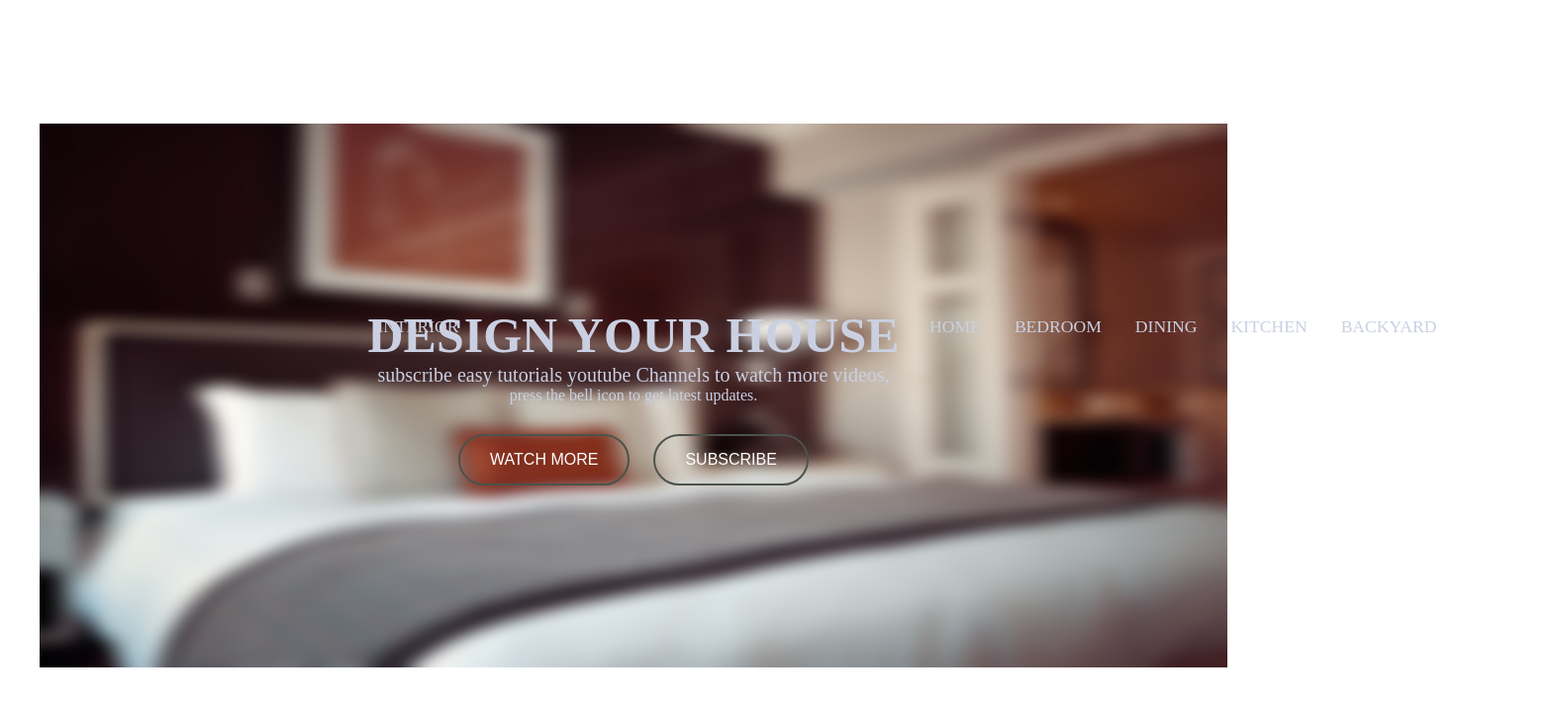
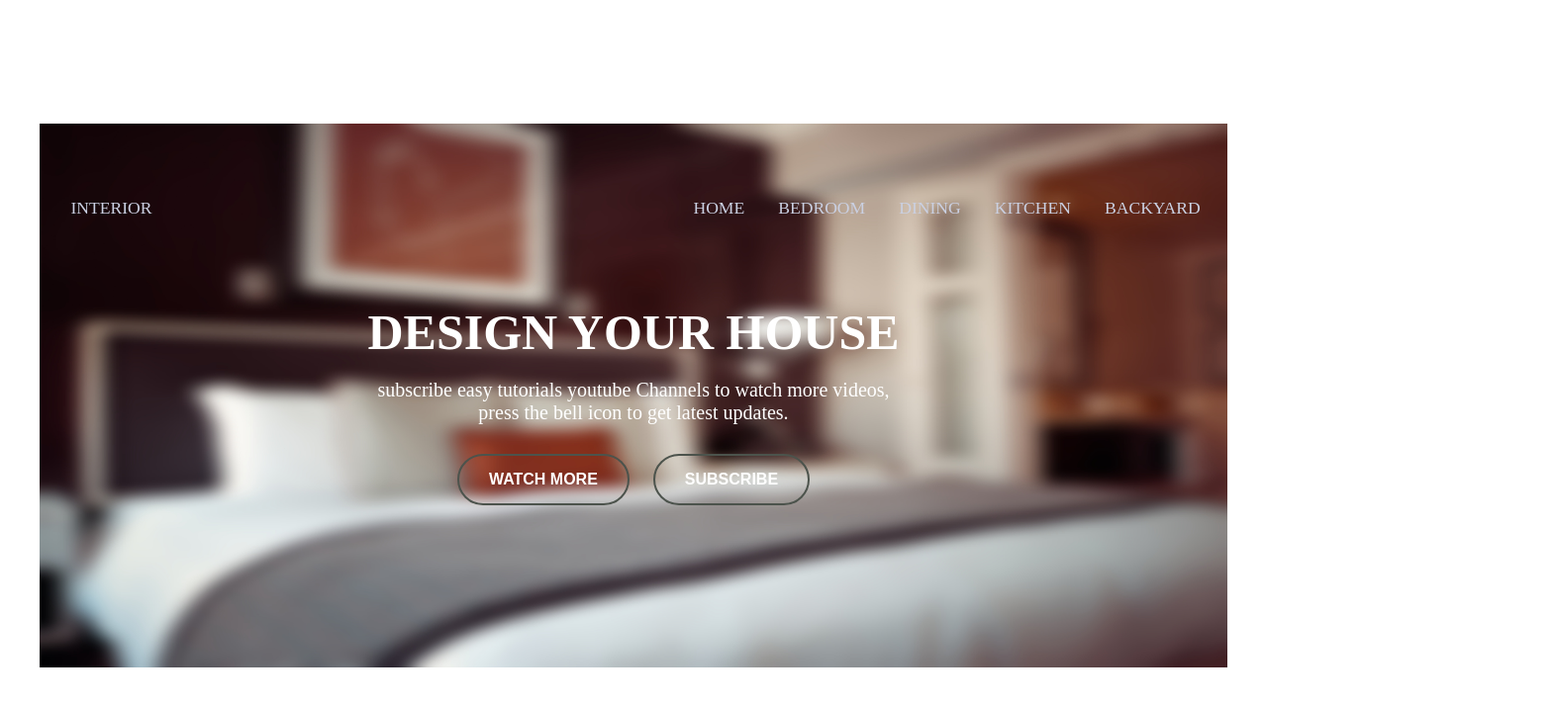
Before and after one commit to MKhasib/one-hand-challenge-1, a plain HTML site: page index.html in a window 1280 px wide. Shown: the whole page at 99% size, 1571 px wide, since content can reach past the window. Drawn offline with Linux system fonts and the light colour scheme.

Commit message:
final push : fixing position of  nav elements completed project

```diff
--- a/index.html
+++ b/index.html
@@ -21,12 +21,14 @@
           <a href="#">BACKYARD</a>
         </nav>
       </header>
+      <br />
       <div class="content">
         <h2 class="title">DESIGN YOUR HOUSE</h2>
-        <p class="description">
-          subscribe easy tutorials youtube Channels to watch more videos,
-        </p>
-        <p>press the bell icon to get latest updates.</p>
+        <br />
+        <div class="description">
+          <p>subscribe easy tutorials youtube Channels to watch more videos,</p>
+          <p>press the bell icon to get latest updates.</p>
+        </div>
         <div class="buttons">
           <button>WATCH MORE</button>
           <span style="margin-right: 20px"></span>
--- a/styles.css
+++ b/styles.css
@@ -5,15 +5,15 @@
 }
 
 header {
-  width: 100%;
-  position: fixed;
+  position: absolute;
   z-index: 999;
-  display: flex;
+  display: grid;
   justify-content: space-between;
   align-items: center;
-  padding: 10px 200px;
-  max-width: 120000px; /* or whatever width you want */
+  padding: 0px 299px;
+  max-width: 1200px;
   width: 100%;
+  top: 200px;
 }
 
 .navigation a {
@@ -25,7 +25,7 @@ header {
 }
 
 .navigation a:hover {
-  color: #7a7e88;
+  color: #4c534c;
 }
 
 body {
@@ -42,19 +42,6 @@ body {
   background-size: 1200px 550px;
 }
 
-body .content {
-}
-
-/* nav {
-  display: flex;
-  position: absolute;
-  top: 0;
-  right: -550px;
-  padding: 10px;
-  width: 100%;
-  max-width: 700px;
-} */
-
 .logo {
   color: #cad0e2;
   display: grid;
@@ -63,17 +50,16 @@ body .content {
   position: absolute;
   text-transform: uppercase;
   top: 0;
-  left: 0;
-  padding: 10px;
+  left: -300px;
 }
 
 .logo:hover {
-  color: #7a7e88;
+  color: #4c534c;
 }
 
 .content {
   display: grid;
-  color: #cad0e2;
+  color: white;
   place-items: center;
   text-align: center;
 }
@@ -89,6 +75,7 @@ body .content {
 button {
   background-color: transparent;
   color: white;
+  font-weight: bold;
   padding: 15px 30px;
   text-align: center;
   font-size: 16px;
```
